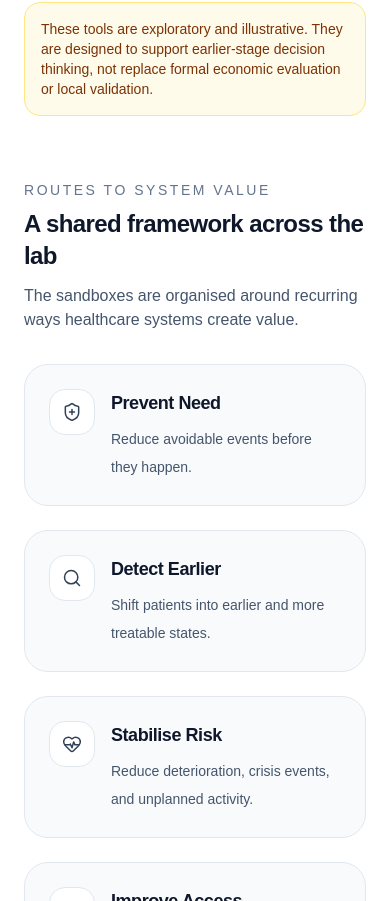
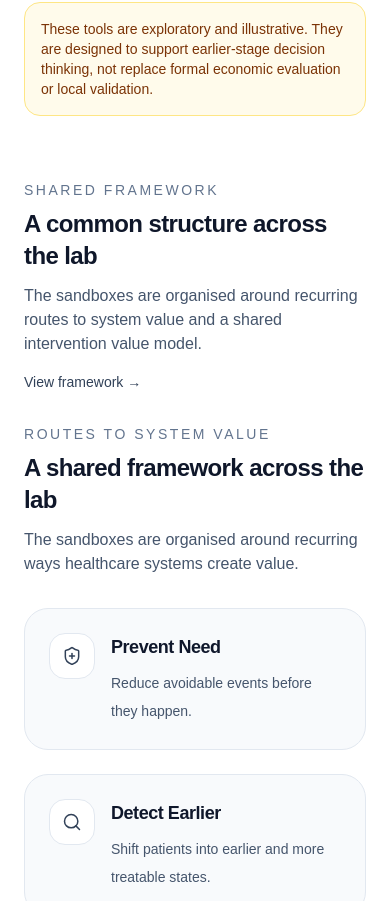
Before and after one commit to olivercareyncl/health-economics-scenario-lab, a Next.js app in the folder site/: page / in a window 390 px wide. Shown: the part 983-1884 px from the top of the page. Built offline with nearby package versions, Linux system fonts and the light colour scheme.

Commit message:
Update page.tsx

```diff
--- a/site/src/app/page.tsx
+++ b/site/src/app/page.tsx
@@ -67,7 +67,31 @@ export default function HomePage() {
       </section>
 
       <div className="space-y-20">
+        <section>
+          <div className="mb-8 flex flex-col gap-4 md:flex-row md:items-end md:justify-between">
+            <div>
+              <p className="text-sm font-medium uppercase tracking-[0.18em] text-slate-500">
+                Shared framework
+              </p>
+              <h2 className="mt-2 text-2xl font-semibold tracking-tight">
+                A common structure across the lab
+              </h2>
+              <p className="mt-3 max-w-3xl text-slate-600">
+                The sandboxes are organised around recurring routes to system
+                value and a shared intervention value model.
+              </p>
+            </div>
+
+            <Link
+              href="/framework"
+              className="text-sm font-medium text-slate-700"
+            >
+              View framework →
+            </Link>
+          </div>
+
           <RoutesGrid />
+        </section>
 
         <section>
           <div className="mb-8 flex items-end justify-between gap-4">
@@ -130,6 +154,8 @@ export default function HomePage() {
         </section>
 
         <section className="rounded-3xl border border-slate-200 bg-slate-50 p-8">
+          <div className="flex flex-col gap-4 md:flex-row md:items-end md:justify-between">
+            <div>
               <p className="text-sm font-medium uppercase tracking-[0.18em] text-slate-500">
                 Method
               </p>
@@ -137,10 +163,19 @@ export default function HomePage() {
                 A simple intervention value model
               </h2>
               <p className="mt-3 max-w-3xl text-slate-600">
-            The sandboxes are built around a simple question: what would need to
-            be true for this intervention to create value? In practice that
+                The sandboxes are built around a simple question: what would need
+                to be true for this intervention to create value? In practice that
                 usually comes down to scale, risk, effect size, and delivery cost.
               </p>
+            </div>
+
+            <Link
+              href="/framework"
+              className="text-sm font-medium text-slate-700"
+            >
+              Read the framework →
+            </Link>
+          </div>
 
           <div className="mt-6 flex flex-wrap gap-3 text-sm text-slate-700">
             {[
```
Lines whose indentation alone changed are shown as unchanged.
